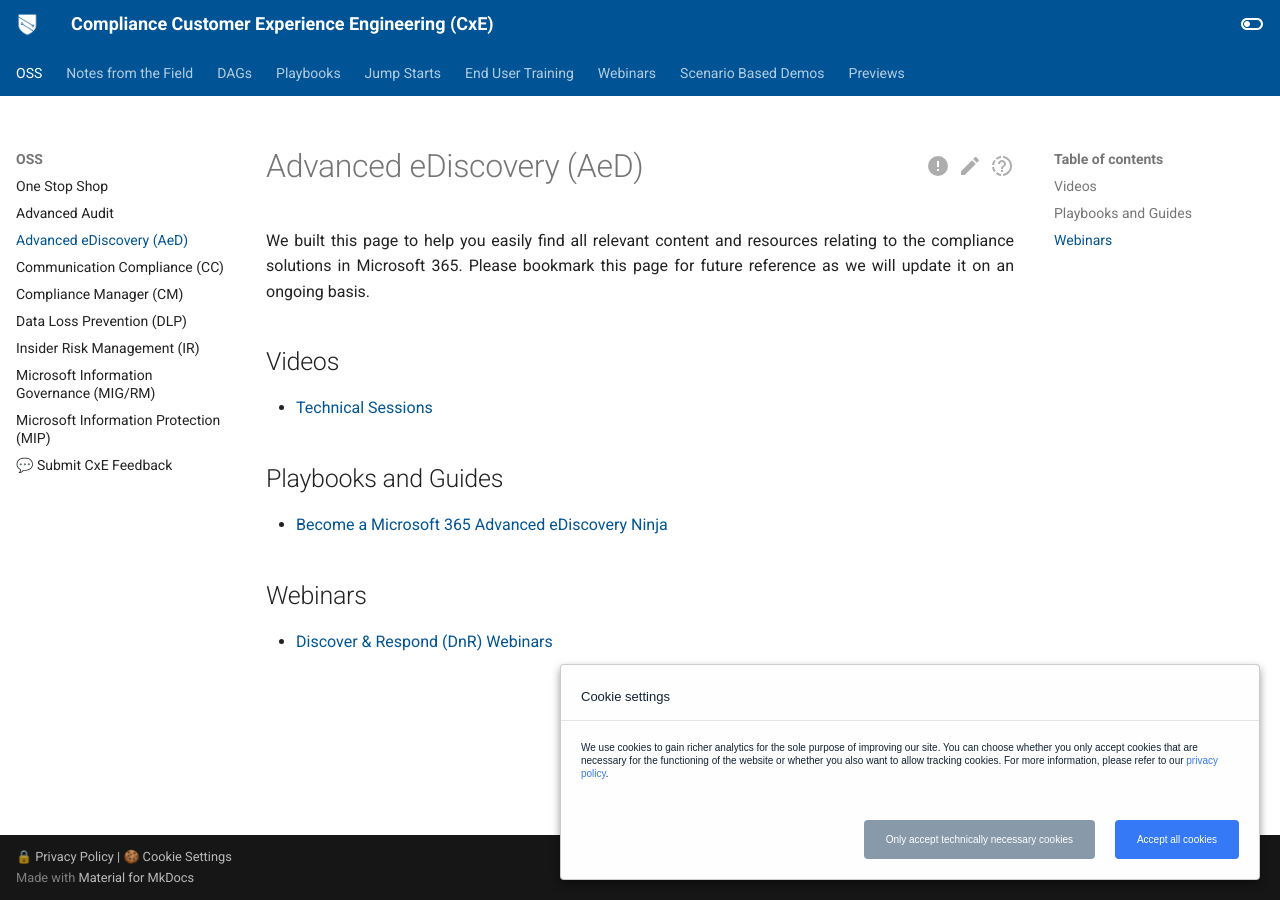
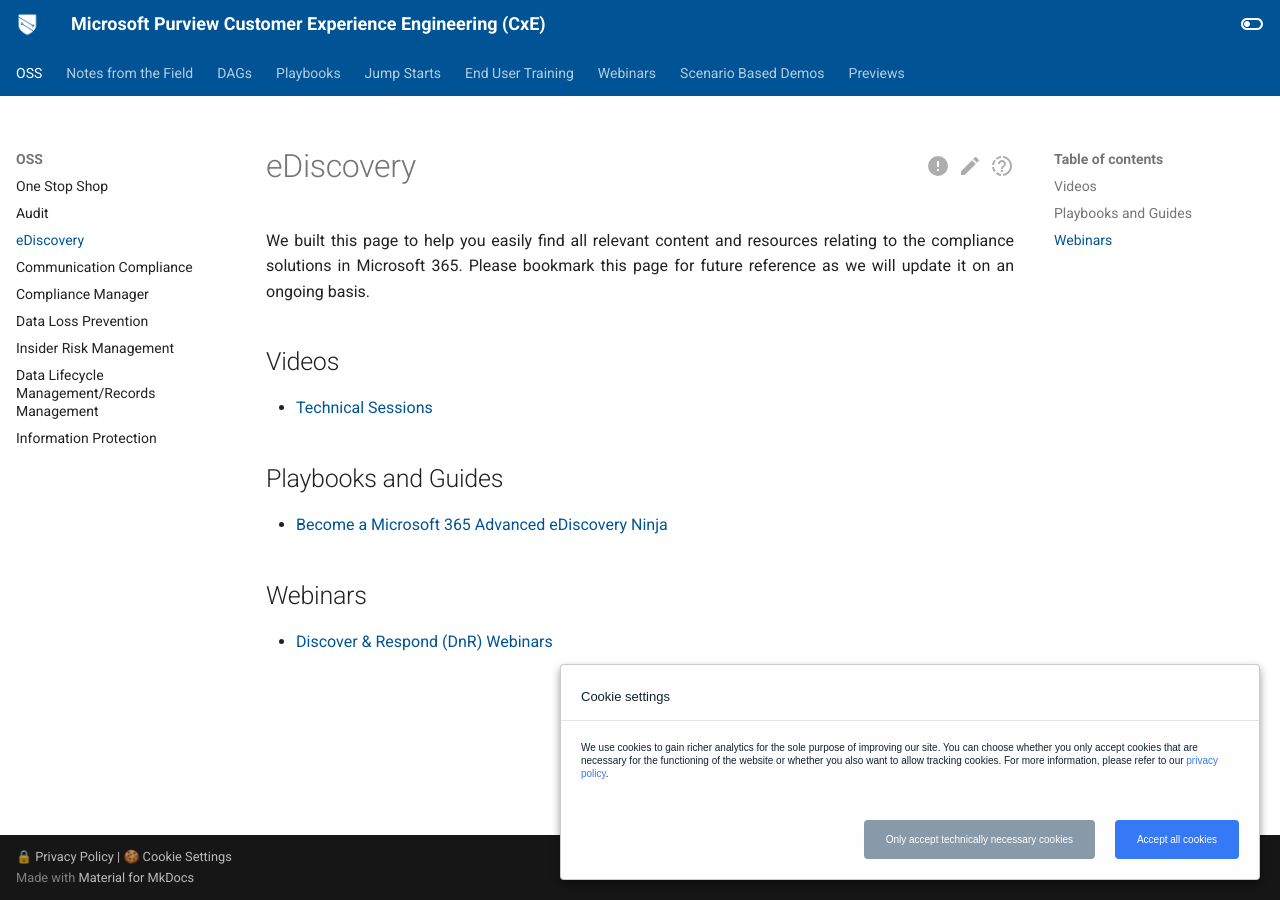
Before and after one commit to microsoft/ComplianceCxE, an MkDocs documentation site: the page built from docs/resources/aed.md, in a window 1280 px wide. Built offline with MkDocs 1.6.1 and Material for MkDocs 9.7.7, drawn with Linux system fonts in a browser that asks for light colours; comment, search, counter and statistics services are not loaded.

Commit message:
update purview name changes

```diff
--- a/mkdocs.yml
+++ b/mkdocs.yml
@@ -1,4 +1,4 @@
-site_name: Compliance Customer Experience Engineering (CxE)
+site_name: Microsoft Purview Customer Experience Engineering (CxE)
 site_url: https://microsoft.github.io/ComplianceCxE
 repo_url: https://github.com/microsoft/ComplianceCxE
 repo_name: microsoft/ComplianceCxE
@@ -6,40 +6,35 @@
 nav:
     - OSS:
       - One Stop Shop: index.md
-      - Advanced Audit: resources/audit.md
-      - Advanced eDiscovery (AeD): resources/aed.md
-      - Communication Compliance (CC): resources/cc.md
-      - Compliance Manager (CM): resources/cm.md
-      - Data Loss Prevention (DLP): resources/dlp.md
-      - Insider Risk Management (IR): resources/ir.md
-      - Microsoft Information Governance (MIG/RM): resources/mig.md
-      - Microsoft Information Protection (MIP): resources/mip.md
-      - 💬 Submit CxE Feedback: https://aka.ms/mipc/mipcOSS
+      - Audit: resources/audit.md
+      - eDiscovery: resources/aed.md
+      - Communication Compliance: resources/cc.md
+      - Compliance Manager: resources/cm.md
+      - Data Loss Prevention: resources/dlp.md
+      - Insider Risk Management: resources/ir.md
+      - Data Lifecycle Management/Records Management: resources/mig.md
+      - Information Protection: resources/mip.md
     - Notes from the Field:
       - Getting Started: notes.md
-      #- Information Governance:
-        #- Deep Dive into the Exchange Recoverable Items Folder: notes/mig/ri.md
-      - MIP/DLP:
-        - Best Practices for Creating MIP and DLP Policies: notes/mip-dlp/mip-dlp-best-practices.md
+      - IP/DLP:
+        - Best Practices for Creating IP and DLP Policies: notes/mip-dlp/mip-dlp-best-practices.md
         - Preventing external sharing with DLP policy: notes/mip-dlp/DLP-policy-externalshare.md
         - Blocking upload of files with higher sensitivity label to SPO: notes/mip-dlp/SPOblockUpload.md
-        - Microsoft 365 Compliance Audit Log Activities via the O365 Management API: notes/mip-dlp/audit-log-management-activity-api.md
+        - Microsoft Purview Audit (Premium) Log Activities via the O365 Management API: notes/mip-dlp/audit-log-management-activity-api.md
       - Compliance in K-12 Education: notes/ComplianceEdu.md #must remain mixed-case as file is named that way and existing links will break if changed
-      - 💬 Submit CxE Feedback: https://aka.ms/mipc/mipcOSS
     - DAGs:
       - Getting Started: dag.md
       - Compliance Manager: dag/cm.md
       - Microsoft Compliance Configuration Analyzer (MCCA): dag/mcca.md
-      - Migration Assistant for Microsoft DLP: dag/mamd.md
-      - Advanced eDiscovery and Advanced Audit: dag/aed-audit.md
+      - Migration Assistant for Microsoft Purview DLP: dag/mamd.md
+      - eDiscovery and Audit: dag/aed-audit.md
       - Insider Risk Management and Communication Compliance: dag/ir-cc.md
-      - Microsoft Information Governance and Records Management: dag/mig-rm.md
-      - Microsoft Information Protection and Data Loss Prevention: dag/mip-dlp.md
+      - Data Lifecycle Management and Records Management: dag/mig-rm.md
+      - Information Protection and Data Loss Prevention: dag/mip-dlp.md
       - Resources: dag/dag-resources.md
-      - 💬 Submit CxE Feedback: https://aka.ms/mipc/mipcOSS
     - Playbooks:
       - Getting Started: playbooks.md
-      - Microsoft Information Protection:
+      - Information Protection:
         - 🆕 Service Side Auto-labeling: playbooks/service-side-auto-labeling.md
       - Data Loss Prevention:
         - Teams DLP Playbook: playbooks/teamsdlp.md
@@ -49,7 +44,7 @@
       - 💬 Submit CxE Feedback: https://aka.ms/mipc/mipcOSS
     - Jump Starts:
       - Getting Started: jumpstarts.md
-      - Microsoft Information Governance:
+      - Data Lifecycle Management:
         - Auto-apply Labels:
           - Using KQL Exchange Workload: jumpstarts/kql-exchange.md
         - Adaptive Policy Scopes:
@@ -57,11 +52,9 @@
     - End User Training:
       - Sensitivity Labels: enduser/sensitivity.md
       - Retention Labels: enduser/retention.md
-      - Microsoft DLP User Education & User Experience: enduser/dlpenduser.md
-      - 💬 Submit CxE Feedback: https://aka.ms/mipc/mipcOSS
+      - DLP User Education & User Experience: enduser/dlpenduser.md
     - Webinars:
       - Webinars: webinars.md
-      - 💬 Submit CxE Feedback: https://aka.ms/mipc/mipcOSS
     - Scenario Based Demos:
       - About the Series: sbd.md
       - E01 - Series Intro: sbd/sbd-ep1.md
@@ -76,13 +69,8 @@
       - E10 - MEM/Intune and MIP: sbd/sbd-ep10.md
       - E11 - MEM/Intune and MIP Part 2: sbd/sbd-ep11.md
       - 🆕 SBD in PDF  - Summary of SBD in pdf: sbd/SBDinPDF.md
-      - 💬 Submit CxE Feedback: https://aka.ms/mipc/mipcOSS
     - Previews:
       - Join Private Previews: previews.md
-      - 💬 Submit CxE Feedback: https://aka.ms/mipc/mipcOSS
-    #- Active Surveys:
-      #- Surveys: surveys.md
-      #- 💬 Submit CxE Feedback: https://aka.ms/mipc/mipcOSS
 theme:
   name: material
   language: en
```
